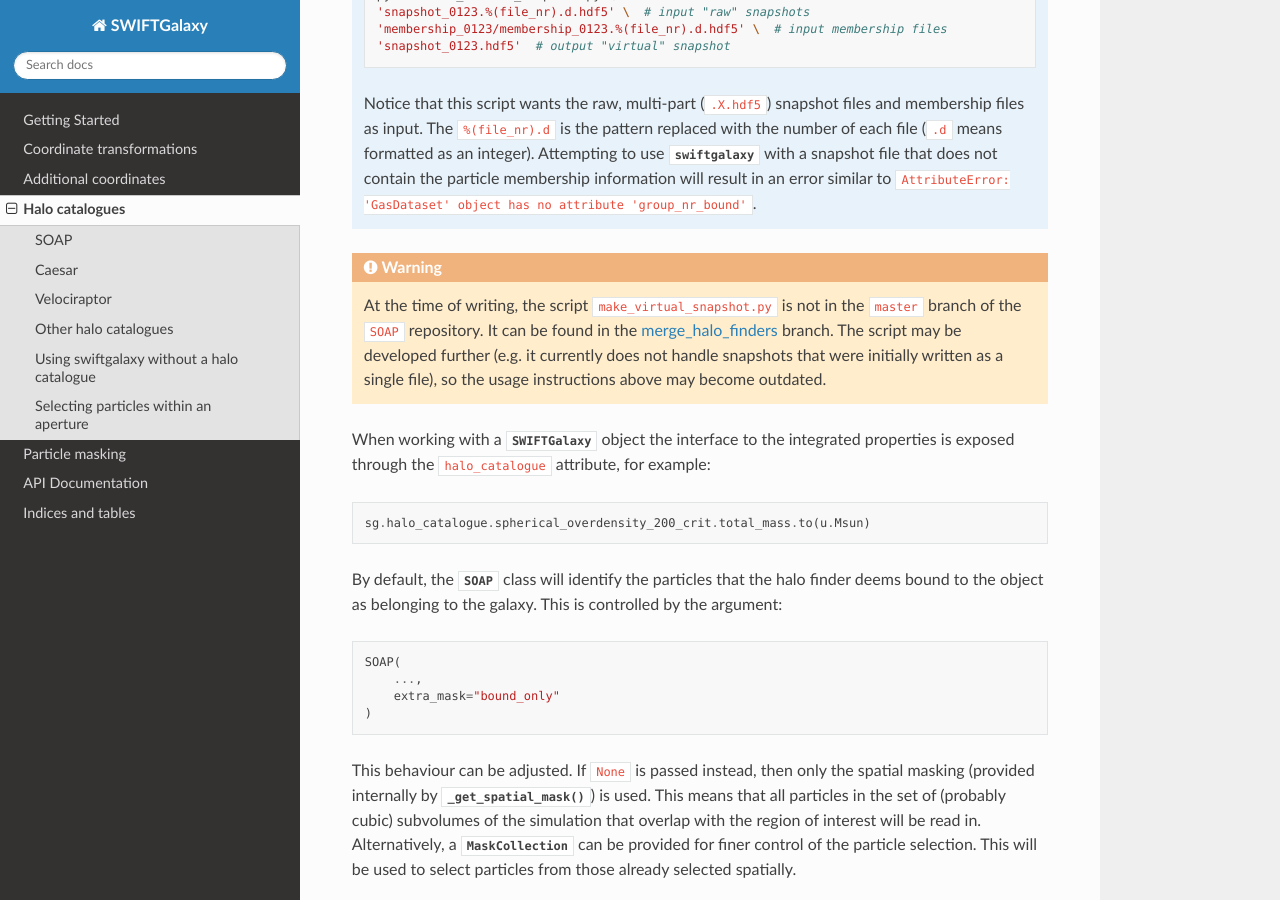
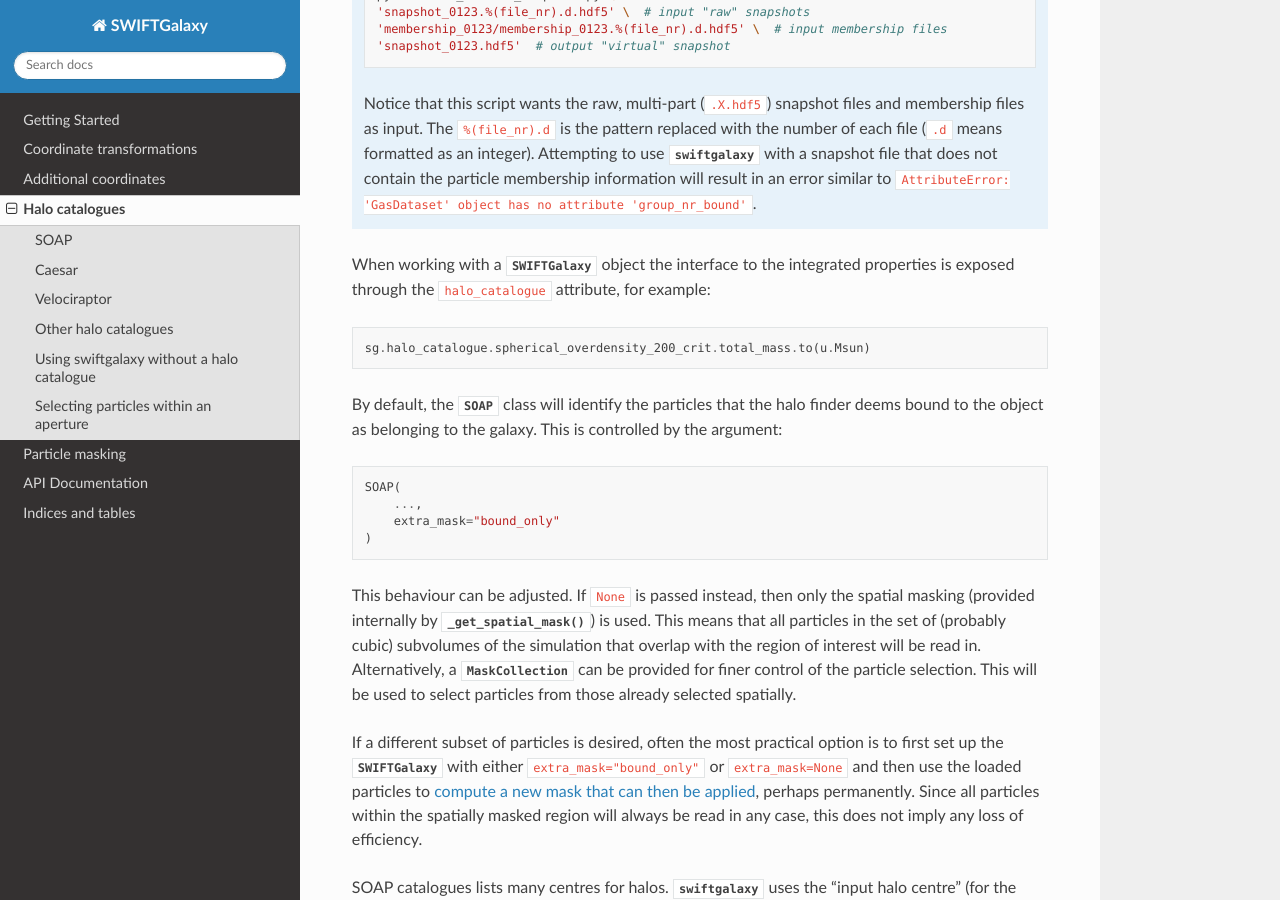
Before and after one commit to SWIFTSIM/swiftgalaxy, a Sphinx documentation site: the page built from docs/source/halo_catalogues/index.rst, in a window 1280 px wide and 900 px high, scrolled down 2079 px. Built offline with Sphinx 7.4.7 and the Read the Docs theme 2.0.0, drawn with Linux system fonts in a browser that asks for light colours.

Commit message:
Changes after SOAP merged make_virtual_snapshot into main.

```diff
--- a/README.rst
+++ b/README.rst
@@ -16,7 +16,7 @@ SWIFTGalaxy is a module that extends SWIFTSimIO_ tailored to analyses of particl
 
 .. warning::
 
-   In order to support use of SOAP halo catalogues this version (1.1.0) of SWIFTGalaxy depends on the `load_fof_catalogues`_ branch of SWIFTSimIO. This dependency will be automatically handled by ``pip``, but to use SOAP catalogues in SWIFTGalaxy you **must** install from github. One way to do this is ``pip install git+https://github.com/SWIFTSIM/swiftgalaxy.git``. PyPI_ does not allow depending on github repositories so SWIFTGalaxy v1.0.0 will not be released on PyPI (and therefore cannot be installed with ``pip install swiftgalaxy``) until the load_fof_catalogues branch is merged into SWIFTSimIO and itself released on PyPI. You can use the PyPI versions of both SWIFTGalaxy and SWIFTSimIO (these are compatible) but in this case SOAP halo catalogues are not supported.
+   In order to support use of SOAP halo catalogues this version (1.1.0) of SWIFTGalaxy depends on the `load_fof_catalogues`_ branch of SWIFTSimIO. This dependency will be automatically handled by ``pip``, but to use SOAP catalogues in SWIFTGalaxy you **must** install from github. One way to do this is ``pip install git+https://github.com/SWIFTSIM/swiftgalaxy.git``. PyPI_ does not allow depending on github repositories so SWIFTGalaxy v1.1.0 will not be released on PyPI (and therefore cannot be installed with ``pip install swiftgalaxy``) until the load_fof_catalogues branch is merged into SWIFTSimIO and itself released on PyPI. You can use the PyPI versions of both SWIFTGalaxy and SWIFTSimIO (these are compatible) but in this case SOAP halo catalogues are not supported.
 
 .. _SWIFTSimIO: http://swiftsimio.readthedocs.org
 .. _Velociraptor: https://ui.adsabs.harvard.edu/abs/2019PASA...36...21E/abstract
--- a/docs/source/halo_catalogues/index.rst
+++ b/docs/source/halo_catalogues/index.rst
@@ -66,12 +66,7 @@ Usually the :class:`~swiftgalaxy.halo_catalogues.SOAP` object is used to create
 
    Notice that this script wants the raw, multi-part (``.X.hdf5``) snapshot files and membership files as input. The ``%(file_nr).d`` is the pattern replaced with the number of each file (``.d`` means formatted as an integer). Attempting to use :mod:`swiftgalaxy` with a snapshot file that does not contain the particle membership information will result in an error similar to ``AttributeError: 'GasDataset' object has no attribute 'group_nr_bound'``.
 
-.. warning::
-
-   At the time of writing, the script ``make_virtual_snapshot.py`` is not in the ``master`` branch of the ``SOAP`` repository. It can be found in the `merge_halo_finders`_ branch. The script may be developed further (e.g. it currently does not handle snapshots that were initially written as a single file), so the usage instructions above may become outdated.
-
 .. _code distribution: https://github.com/SWIFTSIM/SOAP
-.. _merge_halo_finders: https://github.com/SWIFTSIM/SOAP/tree/merge_halo_finders
 
 When working with a :class:`~swiftgalaxy.reader.SWIFTGalaxy` object the interface to the integrated properties is exposed through the ``halo_catalogue`` attribute, for example:
 
```
Also changed, not shown: 1 other file.
